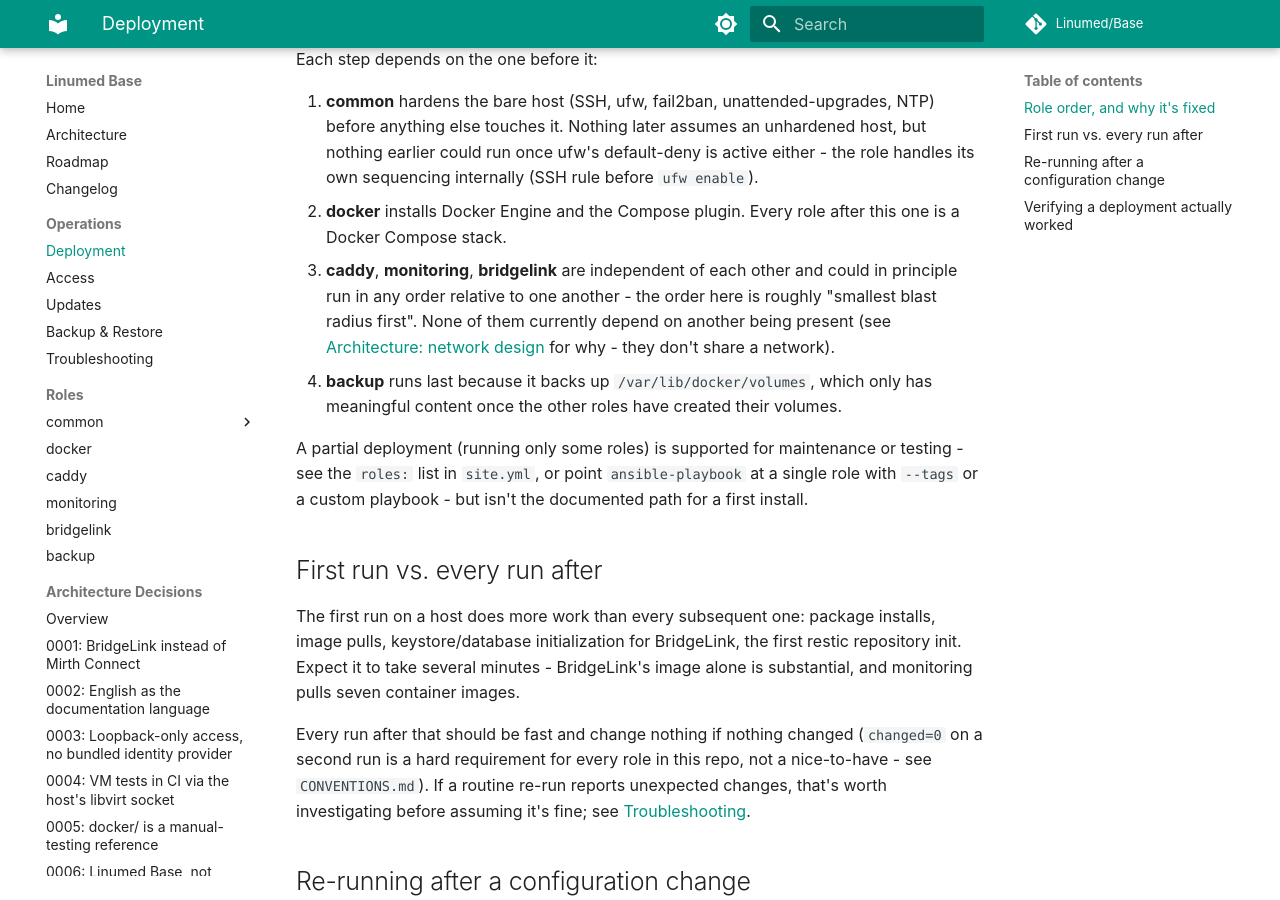
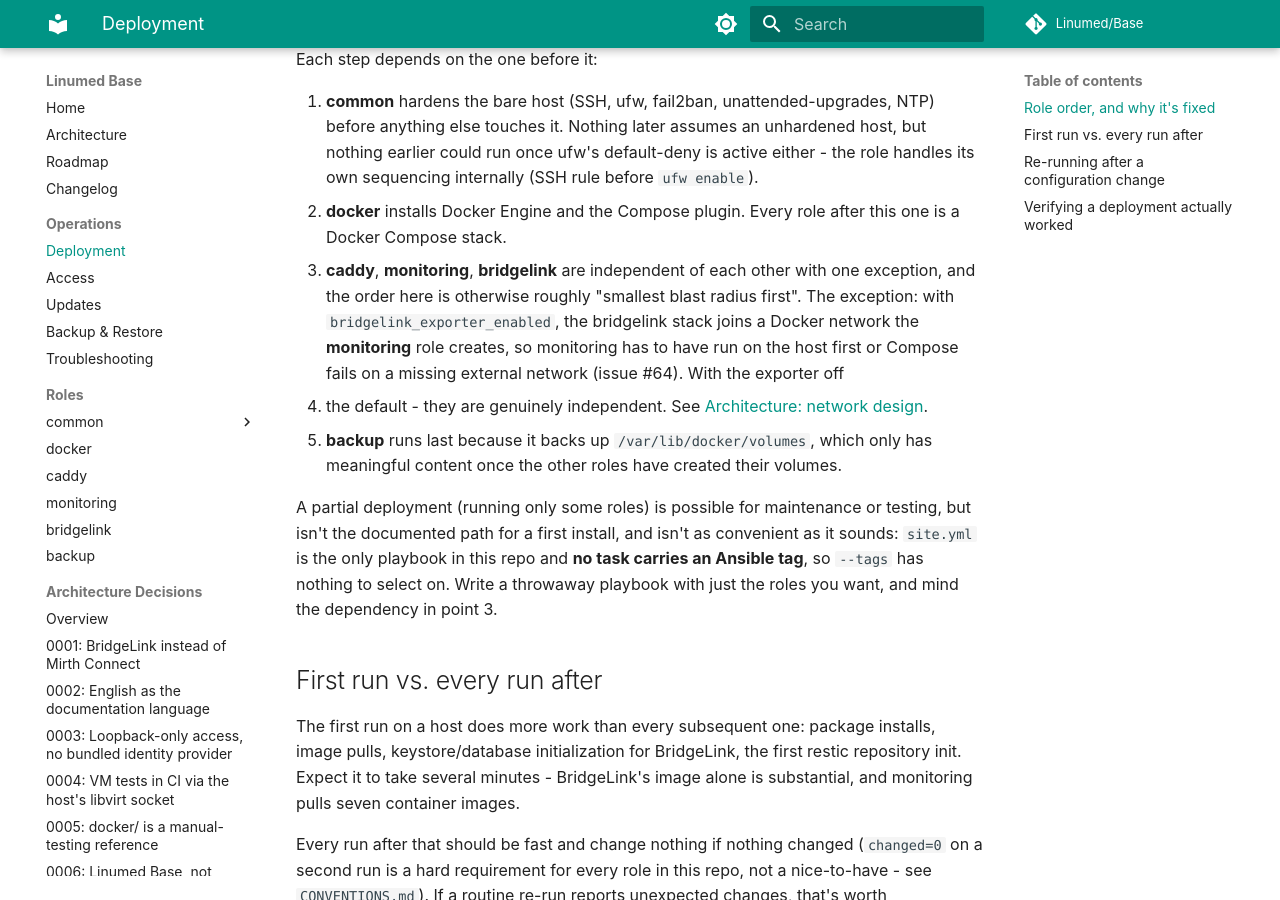
Before and after one commit to Linumed/Base, an MkDocs documentation site: the page built from docs/operations/deployment.md, in a window 1280 px wide and 900 px high, scrolled down 398 px. Built offline with MkDocs 1.6.1 and Material for MkDocs 9.7.7, drawn with Linux system fonts in a browser that asks for light colours; a script that is not in the unit is left out; comment, search, counter and statistics services are not loaded.

Commit message:
Docs: Konsistenzprüfung — drei Doku-Fiktionen entfernt, Netzwerkaussagen nach #64 nachgezogen
Abschlussprüfung der eigenen Vorgaben gegen die Realität, drei Falschaussagen
gefunden, die teils seit Langem drinstanden:

- CONVENTIONS.md listete playbooks/monitoring.yml und playbooks/bridgelink.yml,
  die es nie gab. Ich hatte mich gestern selbst darauf verlassen und in zwei
  Stellen darauf verwiesen.
- --tags wurde an mehreren Stellen als Weg zum Einzelrollen-Lauf empfohlen,
  obwohl kein einziger Task im Repo ein Ansible-Tag trägt. galaxy_tags in
  meta/main.yml ist Galaxy-Metadatum, nicht dasselbe.
- CONVENTIONS.md sprach von "zwei Workflows", es sind drei; docs-site.yml fehlte
  ganz, obwohl es das Artefakt für die öffentliche Doku-Website baut.

Durch #64 überholt und jetzt korrigiert: deployment.md nannte caddy, monitoring
und bridgelink als voneinander unabhängig, ARCHITECTURE.md sprach von isolierten
Netzen pro Stack. Beides stimmt mit eingeschaltetem Exporter nicht mehr. Dabei
ausdrücklich festgehalten, dass linumed-base-metrics kein Rückzieher auf ADR 0003
ist — interne Netze ohne Hostport sind das Gegenteil einer Exponierung.

```diff
--- a/docs/operations/deployment.md
+++ b/docs/operations/deployment.md
@@ -21,17 +21,21 @@ Each step depends on the one before it:
    its own sequencing internally (SSH rule before `ufw enable`).
 2. **docker** installs Docker Engine and the Compose plugin. Every role after this one
    is a Docker Compose stack.
-3. **caddy**, **monitoring**, **bridgelink** are independent of each other and could in
-   principle run in any order relative to one another - the order here is roughly
-   "smallest blast radius first". None of them currently depend on another being present
-   (see [Architecture: network design](../architecture.md#network-design) for why - they
-   don't share a network).
+3. **caddy**, **monitoring**, **bridgelink** are independent of each other with one
+   exception, and the order here is otherwise roughly "smallest blast radius first".
+   The exception: with `bridgelink_exporter_enabled`, the bridgelink stack joins a Docker
+   network the **monitoring** role creates, so monitoring has to have run on the host
+   first or Compose fails on a missing external network (issue #64). With the exporter off
+   - the default - they are genuinely independent. See
+   [Architecture: network design](../architecture.md#network-design).
 4. **backup** runs last because it backs up `/var/lib/docker/volumes`, which only has
    meaningful content once the other roles have created their volumes.
 
-A partial deployment (running only some roles) is supported for maintenance or testing -
-see the `roles:` list in `site.yml`, or point `ansible-playbook` at a single role with
-`--tags` or a custom playbook - but isn't the documented path for a first install.
+A partial deployment (running only some roles) is possible for maintenance or testing, but
+isn't the documented path for a first install, and isn't as convenient as it sounds:
+`site.yml` is the only playbook in this repo and **no task carries an Ansible tag**, so
+`--tags` has nothing to select on. Write a throwaway playbook with just the roles you want,
+and mind the dependency in point 3.
 
 ## First run vs. every run after
 
```
Also changed, not shown: ARCHITECTURE.md (+11 -1 lines), CONVENTIONS.md (+21 -4 lines), docs/roles/bridgelink.md (+3 -2 lines), 1 other file.
